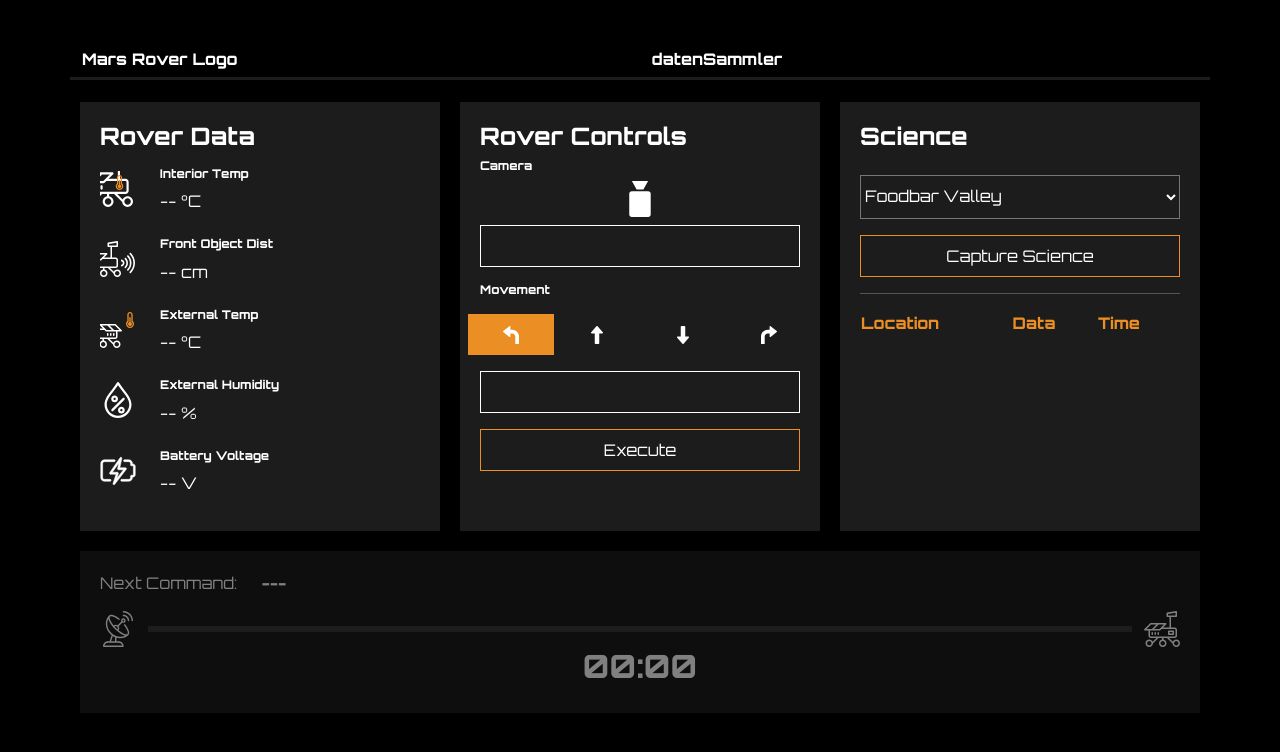
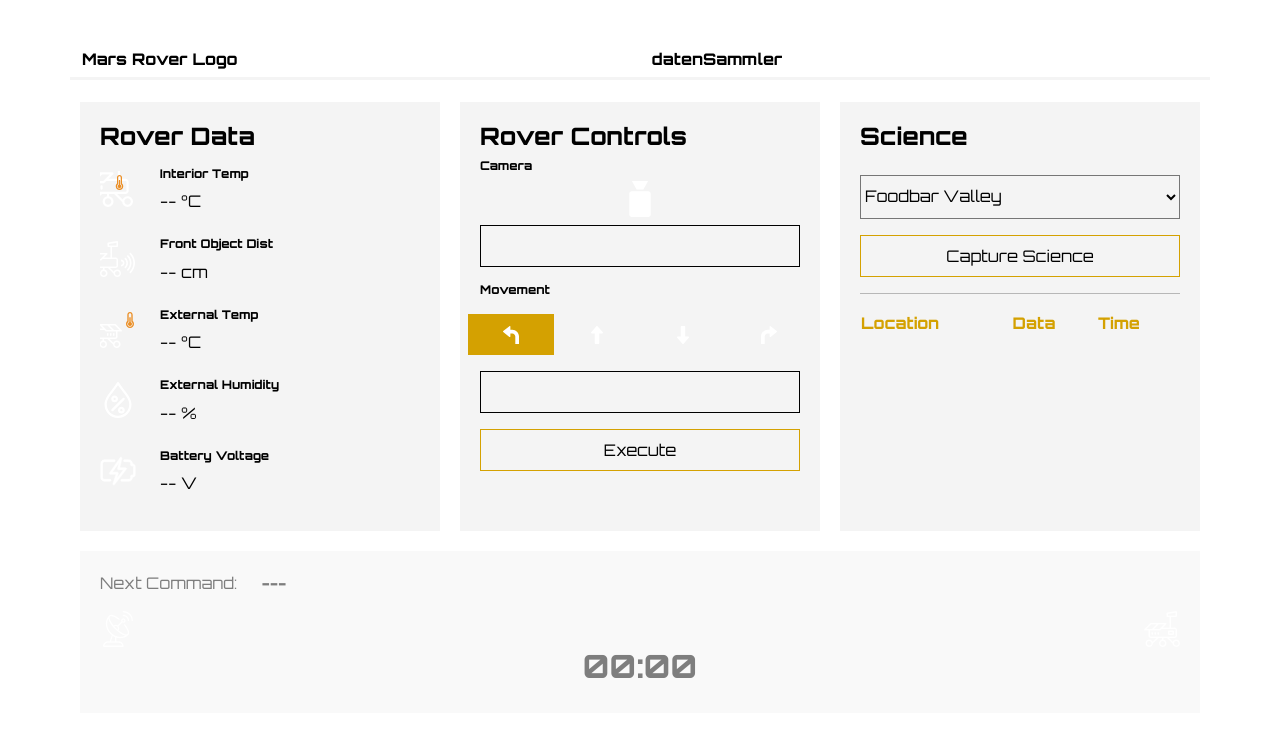
Before and after one commit to isla-just/datensammler, a plain HTML site: page datenSammler/index.html in a window 1280 px wide. Both pictures are taken after a click on the button 511 px from the left and 334 px from the top of the page. Drawn offline with nearby package versions, Linux system fonts and the light colour scheme; no server answers.

Commit message:
styling and colours

```diff
--- a/datenSammler/assets/main.css
+++ b/datenSammler/assets/main.css
@@ -4,9 +4,9 @@
 @import url('https://fonts.googleapis.com/css2?family=Orbitron:wght@400;800&display=swap');
 
 body {
-    background-color: #000;
+    background-color: white;
     font-family: 'Orbitron', sans-serif;
-    color: #ffffff;
+    color: black;
 }
 
 /* ------------------------------------------------------- */
@@ -30,15 +30,15 @@ p {
 /* ------------------------------------------------------- */
 
 button {
-    border: 1px solid #EB8E24;
+    border: 1px solid #d4a101;
     padding: 8px;
     background-color: transparent;
-    color: #ffffff;
+    color: black;
     transition: all 0.2s ease;
 }
 
 button:hover {
-    background-color: #EB8E24;
+    background-color: #d4a101;
 }
 
 button:active {
@@ -47,20 +47,20 @@ button:active {
 
 button:disabled {
     opacity: 0.6;
-    border: 1px solid #929292;
+    border: 1px solid #525252;
 }
 
 .ghost-button {
     border: none;
     padding: 8px;
     background-color: transparent;
-    color: #ffffff;
+    color: black;
     transition: all 0.2s ease;
 }
 
 .ghost-button.selected {
-    background-color: #EB8E24;
-    color: #000;
+    background-color: #d4a101;
+    color:white;
 }
 
 /* ------------------------------------------------------- */
@@ -68,10 +68,10 @@ button:disabled {
 /* ------------------------------------------------------- */
 
 input {
-    border: 1px solid #ffffff;
+    border: 1px solid black;
     padding: 8px;
     background-color: transparent;
-    color: #ffffff;
+    color: black;
     transition: all 0.2s ease;
     outline: none;
     width: 100%;
@@ -81,7 +81,7 @@ select {
     width: 100%;
     height: 44px;
     background-color: transparent;
-    color: #ffffff;
+    color: black;
 }
 
 /* ------------------------------------------------------- */
@@ -95,27 +95,27 @@ select {
 .top-row {
     padding-top: 50px;
     margin-bottom: 12px;
-    border-bottom: 3px solid #1C1C1C;
+    border-bottom: 3px solid #f4f4f4;
 }
 
 .center-row-column {
-    background-color: #1C1C1C;
+    background-color: #f4f4f4;
     padding: 20px;
     margin: 10px;
 }
 
 .bottom-row {
-    background-color: #1C1C1C;
+    background-color: #f4f4f4;
     padding: 20px;
 }
 
 .button-row {
     padding: 0;
-    border: 1px solid #ffffff;
+    border: 1px solid black;
 }
 
 .video-block {
-    border: 1px solid #EB8E24;
+    border: 1px solid #d4a101;
     height: 60vh;
 }
 
@@ -124,7 +124,7 @@ select {
 /* ------------------------------------------------------- */
 
 table tr:first-child td {
-    color: #EB8E24;
+    color: #d4a101;
     font-weight: bold;
 }
 
@@ -146,7 +146,7 @@ table tr:first-child td {
 
 .video-static p {
     position: relative;
-    color: #ffffff;
+    color: black;
     font-size: 1.6rem;
     line-height: 0.9;
     text-align: center;
@@ -161,7 +161,7 @@ table tr:first-child td {
 .meter {
     height: 6px;
     position: relative;
-    background: #3b3b3b;
+    background: #f4f4f4;
     overflow: hidden;
 }
 
@@ -171,5 +171,5 @@ table tr:first-child td {
 }
 
 .timerBar {
-    background-color: #EB8E24;
+    background-color: #d4a101;
 }
```
